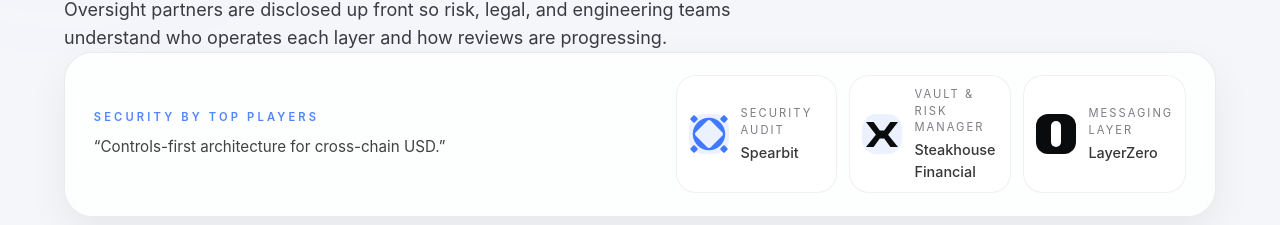
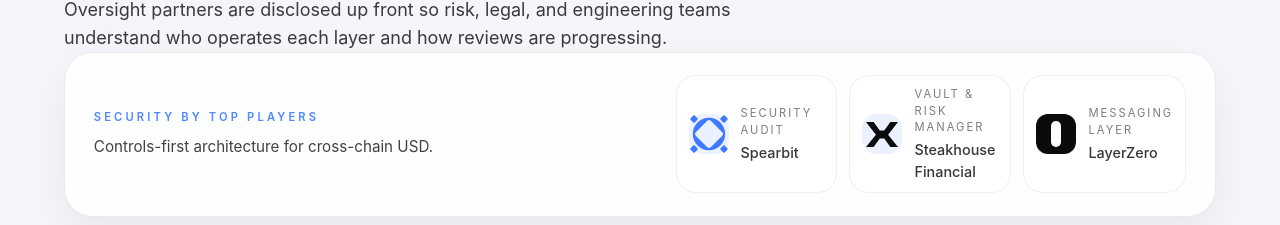
Before and after one commit to MetaFi-Labs/pre-landing, a Next.js app: page / in a window 1280 px wide. Shown: the part 1539-1764 px from the top of the page. Built offline with nearby package versions, Linux system fonts and the light colour scheme.

Commit message:
chore: remove quotes from trust strip quote

```diff
--- a/app/page.tsx
+++ b/app/page.tsx
@@ -329,7 +329,7 @@ export default function Home() {
             <div className="trust-strip__summary">
               <span className="trust-strip__label">Security by top players</span>
               <p className="trust-strip__quote">
-                “Controls-first architecture for cross-chain USD.”
+                Controls-first architecture for cross-chain USD.
               </p>
             </div>
             <div className="trust-strip__items">
```
